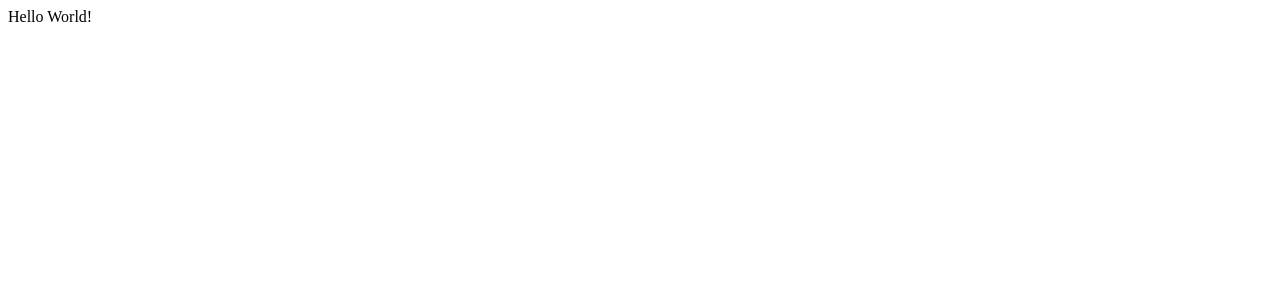
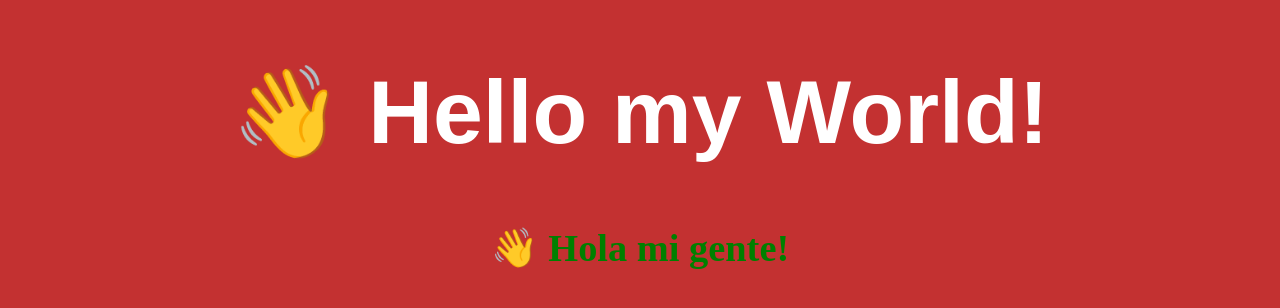
Before and after one commit to jgarciarangel-max/jgarciarangel-max.github.io, a plain HTML site: page helloWorld.html in a window 1280 px wide. Drawn offline with Linux system fonts and the light colour scheme.

Commit message:
ADD CAMBIOS

```diff
--- /dev/null
+++ b/helloWorld.css
@@ -0,0 +1,19 @@
+body {
+  font-family: system-ui;
+  background: #c33131;
+  color: white;
+  text-align: center;
+}
+
+/* h1 en Arial con tamaño 10vw */
+h1 {
+  font-family: Arial;
+  font-size: 7vw;
+}
+
+/* h2 en Times New Roman con tamaño 5vw */
+h2 {
+  font-family: "American Typewriter";
+  font-size: 3vw;
+  color: green;
+}
--- a/helloWorld.html
+++ b/helloWorld.html
@@ -1,3 +1,13 @@
+<!DOCTYPE html>
+<html lang="es">
+<head>
+  <meta charset="UTF-8">
+  <title>Hello World</title>
+  <link rel="stylesheet" href="helloworld.css">
+  <script src="helloworld.js"></script>
+</head>
+<body>
+  <h1>👋 Hello my World!</h1>
+  <h2>👋 Hola mi gente!</h2>
 </body>
-    <p>Hello World!</p>
-</body>
+</html>
--- a/helloWorld.js
+++ b/helloWorld.js
@@ -0,0 +1,15 @@
+// Seleccionar los elementos
+var h1 = document.getElementsByTagName("h1")[0];
+var h2 = document.getElementsByTagName("h2")[0];
+
+// Cambiar fuente y tamaño
+h1.style.fontFamily = "Arial";
+h1.style.fontSize = "10vw";
+
+h2.style.fontFamily = "American Typewriter";
+h2.style.fontSize = "5vw";
+h2.style.color = "green"; // ya tenías este estilo
+
+// Mostrar en consola
+console.log(h1);
+console.log(h2);
```
